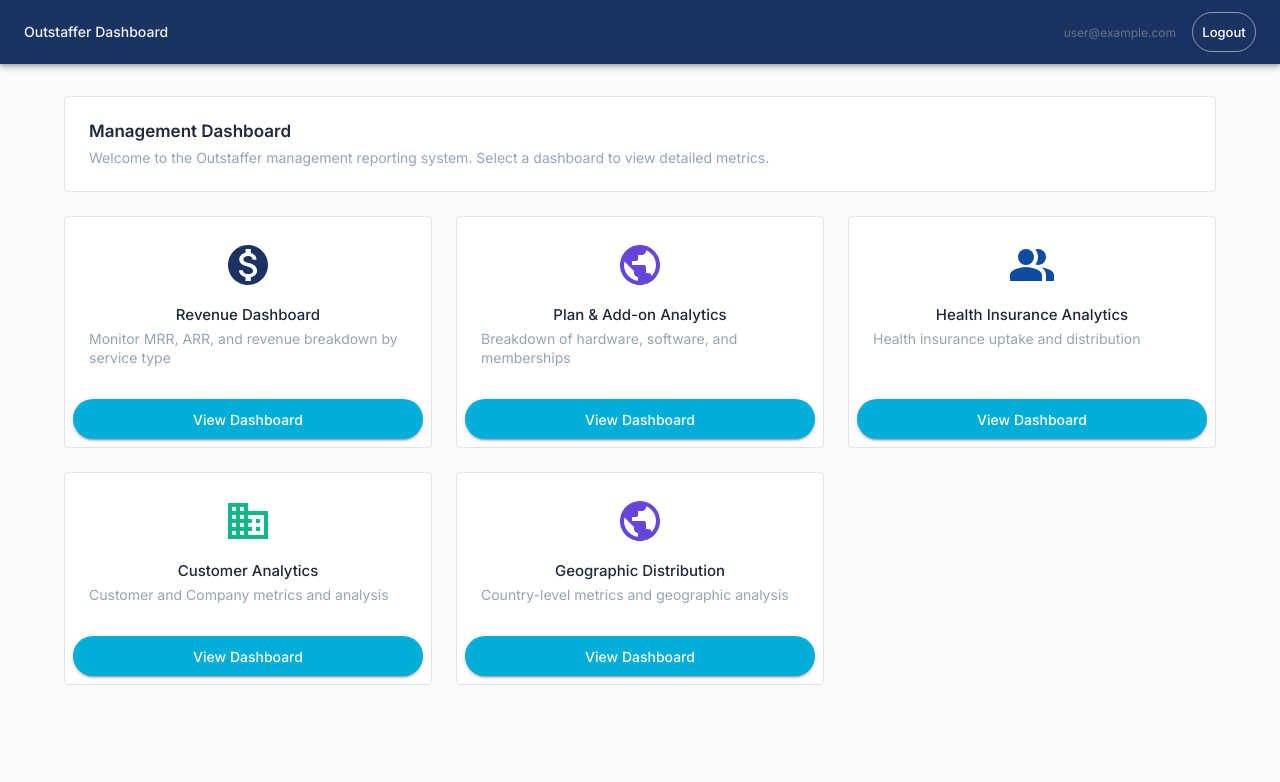
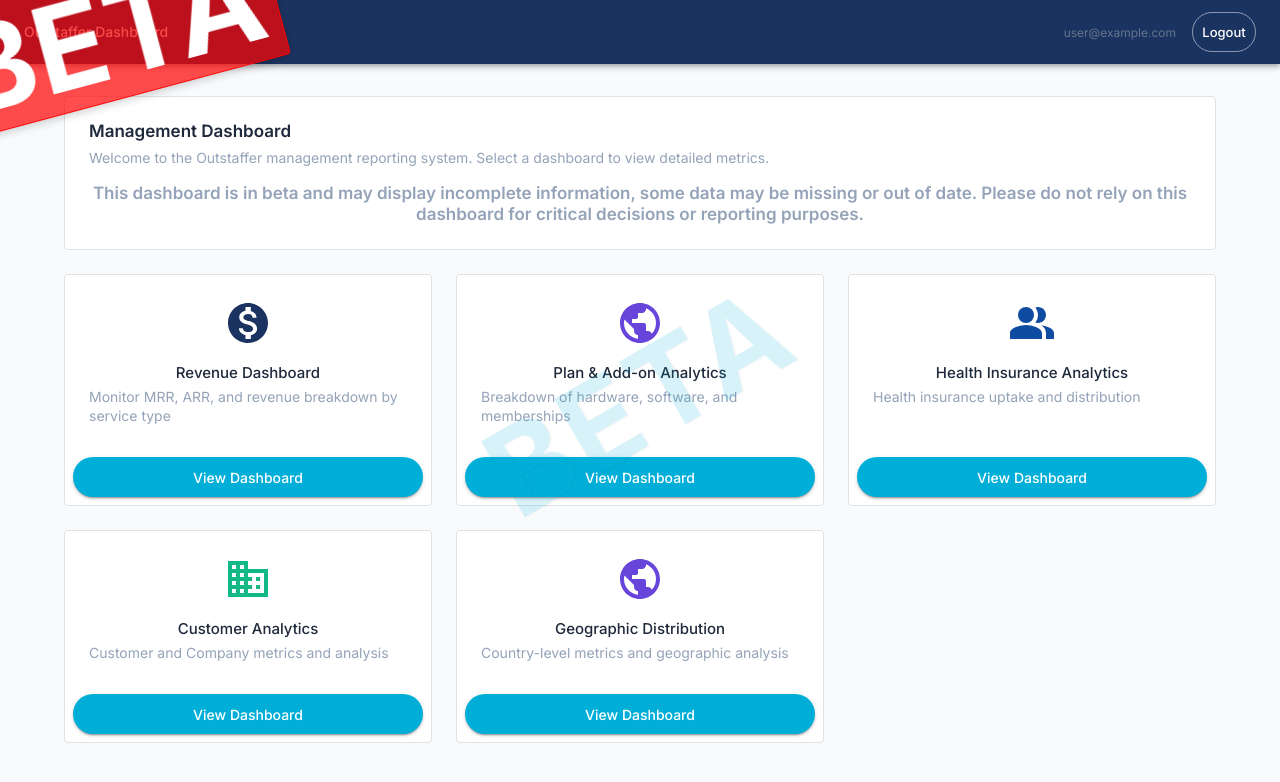
Before and after one commit to steve-waters-outstaffer/outataffer-platform-reporting, a React (Vite) app: page /dashboard in a window 1280 px wide. Shown: the top 782 px of the page. Built offline with nearby package versions, Linux system fonts and the light colour scheme; no server answers; sample sign-in values are in the browser's storage.

Commit message:
...monthly data good collection

```diff
--- a/src/App.jsx
+++ b/src/App.jsx
@@ -11,6 +11,7 @@
 import CustomerDashboard from './components/CustomerDashboard';
 import GeographicDashboard from './components/GeographicDashboard';
 import ProtectedRoute from './components/auth/ProtectedRoute';
+import BetaBadge from './components/BetaBadge'; // Import the new component
 import { theme } from './theme';
 
 function App() {
@@ -18,6 +19,8 @@
         <StyledEngineProvider injectFirst>
             <ThemeProvider theme={theme}>
                 <CssBaseline />
+                {/* Add the Beta Badge here, outside of the router */}
+                <BetaBadge position="bottom-right" />
                 <BrowserRouter>
                     <AuthProvider>
                         <Routes>
--- a/src/components/AddonsDashboard.jsx
+++ b/src/components/AddonsDashboard.jsx
@@ -26,6 +26,7 @@
 import ArrowBackIcon from '@mui/icons-material/ArrowBack';
 import { useAuth } from '../contexts/AuthContext';
 import { logoutUser } from '../services/AuthService.js';
+import BetaWatermark from './BetaWatermark';
 
 
 
@@ -177,8 +178,14 @@
                         Logout
                     </Button>
                 </Toolbar>
+                <Box sx={{ px: 2, mb: 2 }}>
+                    <Typography variant="h4" color="text.secondary" align={"center"}>
+                        This dashboard is in beta and may display incomplete information, some data may be missing or out of date. Please do not rely on this dashboard for critical decisions or reporting purposes.
+                    </Typography>
+                </Box>
             </AppBar>
         <Container maxWidth="lg" sx={{ mt: 4, mb: 4 }}>
+            <BetaWatermark />
             <Paper
                 elevation={1}
                 sx={{ p: 3, mb: 3, display: 'flex', justifyContent: 'space-between', alignItems: 'center' }}
--- /dev/null
+++ b/src/components/BetaBadge.jsx
@@ -0,0 +1,47 @@
+// src/components/BetaBadge.jsx
+import React from 'react';
+import { Box, Typography } from '@mui/material';
+import { CustomColors } from '../theme';
+
+const BetaBadge = ({ position = 'top-left' }) => {
+    // Define position styles based on the chosen position
+    const positionStyles = {
+        'top-right': { top: 20, right: 20 },
+        'top-left': { top: 20, left: 20 },
+        'bottom-right': { bottom: 700, right: 1000 },
+        'bottom-left': { bottom: 20, left: 20 },
+    };
+
+    return (
+        <Box
+            sx={{
+                position: 'fixed',
+                zIndex: 9999, // Ensure it's above everything
+                ...positionStyles[position],
+                transform: 'rotate(-15deg)', // Slight rotation for a "stamp" effect
+                backgroundColor: 'rgba(255, 0, 0, 0.7)', // Semi-transparent red
+                padding: '4px 12px',
+                borderRadius: '4px',
+                boxShadow: '0 2px 10px rgba(0, 0, 0, 0.2)',
+                border: '1px solid rgba(255, 0, 0, 0.9)',
+                pointerEvents: 'none', // So it doesn't interfere with clicking
+            }}
+        >
+            <Typography
+                variant="h6"
+                sx={{
+                    color: 'white',
+                    fontWeight: 'bold',
+                    letterSpacing: '1px',
+                    textTransform: 'uppercase',
+                    fontSize: '120px',
+                    lineHeight: 1,
+                }}
+            >
+                Beta
+            </Typography>
+        </Box>
+    );
+};
+
+export default BetaBadge;
--- /dev/null
+++ b/src/components/BetaWatermark.jsx
@@ -0,0 +1,42 @@
+// src/components/BetaWatermark.jsx
+import React from 'react';
+import { Box } from '@mui/material';
+import { CustomColors } from '../theme';
+
+const BetaWatermark = () => {
+    return (
+        <Box
+            sx={{
+                position: 'absolute',
+                top: 0,
+                left: 0,
+                right: 0,
+                bottom: 0,
+                pointerEvents: 'none', // Allow clicking through
+                zIndex: 1000,
+                overflow: 'hidden',
+                opacity: 0.15, // Subtle but visible
+                display: 'flex',
+                alignItems: 'center',
+                justifyContent: 'center',
+            }}
+        >
+            <Box
+                sx={{
+                    position: 'absolute',
+                    fontSize: '120px',
+                    fontWeight: 'bold',
+                    color: CustomColors.DeepSkyBlue,
+                    transform: 'rotate(-30deg)',
+                    userSelect: 'none',
+                    letterSpacing: '5px',
+                    textShadow: '1px 1px 2px rgba(0,0,0,0.3)',
+                }}
+            >
+                BETA
+            </Box>
+        </Box>
+    );
+};
+
+export default BetaWatermark;
--- a/src/components/CustomerDashboard.jsx
+++ b/src/components/CustomerDashboard.jsx
@@ -29,6 +29,7 @@
 import CompanyAndIndustryMetrics from './CompanyAndIndustryMetrics';
 import { useAuth } from '../contexts/AuthContext';
 import { logoutUser } from '../services/AuthService.js';
+import BetaWatermark from './BetaWatermark';
 
 const CustomerDashboard = () => {
     const navigate = useNavigate();
@@ -279,8 +280,14 @@
                         Logout
                     </Button>
                 </Toolbar>
+                <Box sx={{ px: 2, mb: 2 }}>
+                    <Typography variant="h4" color="text.secondary" align={"center"}>
+                        This dashboard is in beta and may display incomplete information, some data may be missing or out of date. Please do not rely on this dashboard for critical decisions or reporting purposes.
+                    </Typography>
+                </Box>
             </AppBar>
         <Container maxWidth="lg" sx={{ mt: 4, mb: 4 }}>
+                <BetaWatermark />
             <Paper elevation={1}
                    sx={{ p: 3, mb: 3, display: 'flex', justifyContent: 'space-between', alignItems: 'center' }}>
                 <Box>
--- a/src/components/Dashboard.jsx
+++ b/src/components/Dashboard.jsx
@@ -1,5 +1,6 @@
 // src/components/Dashboard.jsx
 import React from 'react';
+import BetaWatermark from './BetaWatermark';
 import { useNavigate } from 'react-router-dom';
 import {
     AppBar,
@@ -97,7 +98,7 @@
                     </Button>
                 </Toolbar>
             </AppBar>
-
+            <BetaWatermark />
             <Container maxWidth="lg" sx={{ mt: 4, mb: 4 }}>
                 <Paper elevation={1} sx={{ p: 3, mb: 3 }}>
                     <Typography variant="h4" component="h1" gutterBottom>
@@ -105,6 +106,10 @@
                     </Typography>
                     <Typography variant="body" color="text.secondary" gutterBottom>
                         Welcome to the Outstaffer management reporting system. Select a dashboard to view detailed metrics.
+                    </Typography>
+                    <Box sx={{ mb: 2 }}></Box> {/* Add spacing between paragraphs */}
+                    <Typography variant="h4" color="text.secondary" align={"center"}>
+                        This dashboard is in beta and may display incomplete information, some data may be missing or out of date. Please do not rely on this dashboard for critical decisions or reporting purposes.
                     </Typography>
                 </Paper>
 
--- a/src/components/GeographicDashboard.jsx
+++ b/src/components/GeographicDashboard.jsx
@@ -1,5 +1,6 @@
 // src/components/GeographicDashboard.jsx
 import React, { useState, useEffect } from 'react';
+import BetaWatermark from './BetaWatermark';
 import CountryFlag from './common/CountryFlag';
 import {
     Box,
@@ -274,9 +275,15 @@
                     Logout
                 </Button>
             </Toolbar>
+            <Box sx={{ px: 2, mb: 2 }}>
+                <Typography variant="h4" color="text.secondary" align={"center"}>
+                    This dashboard is in beta and may display incomplete information, some data may be missing or out of date. Please do not rely on this dashboard for critical decisions or reporting purposes.
+                </Typography>
+            </Box>
         </AppBar>
 
         <Container maxWidth="lg" sx={{ mt: 4, mb: 4 }}>
+            <BetaWatermark />
             <Paper elevation={1} sx={{ p: 3, mb: 3, display: 'flex', justifyContent: 'space-between', alignItems: 'center' }}>
                 <Box>
                     <Typography variant="h4" component="h1" gutterBottom>
--- a/src/components/HealthInsuranceDashboard.jsx
+++ b/src/components/HealthInsuranceDashboard.jsx
@@ -1,4 +1,5 @@
 import React, { useState, useEffect, useMemo } from 'react';
+import BetaWatermark from './BetaWatermark';
 import CountryFlag from './common/CountryFlag';
 import {
     Box,
@@ -333,8 +334,14 @@
                         Logout
                     </Button>
                 </Toolbar>
+                <Box sx={{ px: 2, mb: 2 }}>
+                    <Typography variant="h4" color="text.secondary" align={"center"}>
+                        This dashboard is in beta and may display incomplete information, some data may be missing or out of date. Please do not rely on this dashboard for critical decisions or reporting purposes.
+                    </Typography>
+                </Box>
             </AppBar>
         <Container maxWidth="lg" sx={{ mt: 4, mb: 4 }}>
+            <BetaWatermark />
             <Paper elevation={1} sx={{ p: 3, mb: 3, display: 'flex', justifyContent: 'space-between', alignItems: 'center' }}>
                 <Box>
                     <Typography variant="h4" component="h1" gutterBottom>Health Insurance Dashboard</Typography>
--- a/src/components/RevenueDashboard.jsx
+++ b/src/components/RevenueDashboard.jsx
@@ -1,5 +1,6 @@
 // src/components/RevenueDashboard.jsx
 import React, { useState, useEffect } from 'react';
+import BetaWatermark from './BetaWatermark';
 import {
     Box,
     Grid,
@@ -176,9 +177,15 @@
                     Logout
                 </Button>
             </Toolbar>
+            <Box sx={{ px: 2, mb: 2 }}>
+                <Typography variant="h4" color="text.secondary" align={"center"}>
+                    This dashboard is in beta and may display incomplete information, some data may be missing or out of date. Please do not rely on this dashboard for critical decisions or reporting purposes.
+                </Typography>
+            </Box>
         </AppBar>
 
         <Container maxWidth="lg" sx={{ mt: 4, mb: 4 }}>
+            <BetaWatermark />
              <Paper elevation={1}
                    sx={{ p: 3, mb: 3, display: 'flex', justifyContent: 'space-between', alignItems: 'center' }}>
                 <Box>
```
Also changed, not shown: 1 other file (tests, documents, lock files or other folders).
